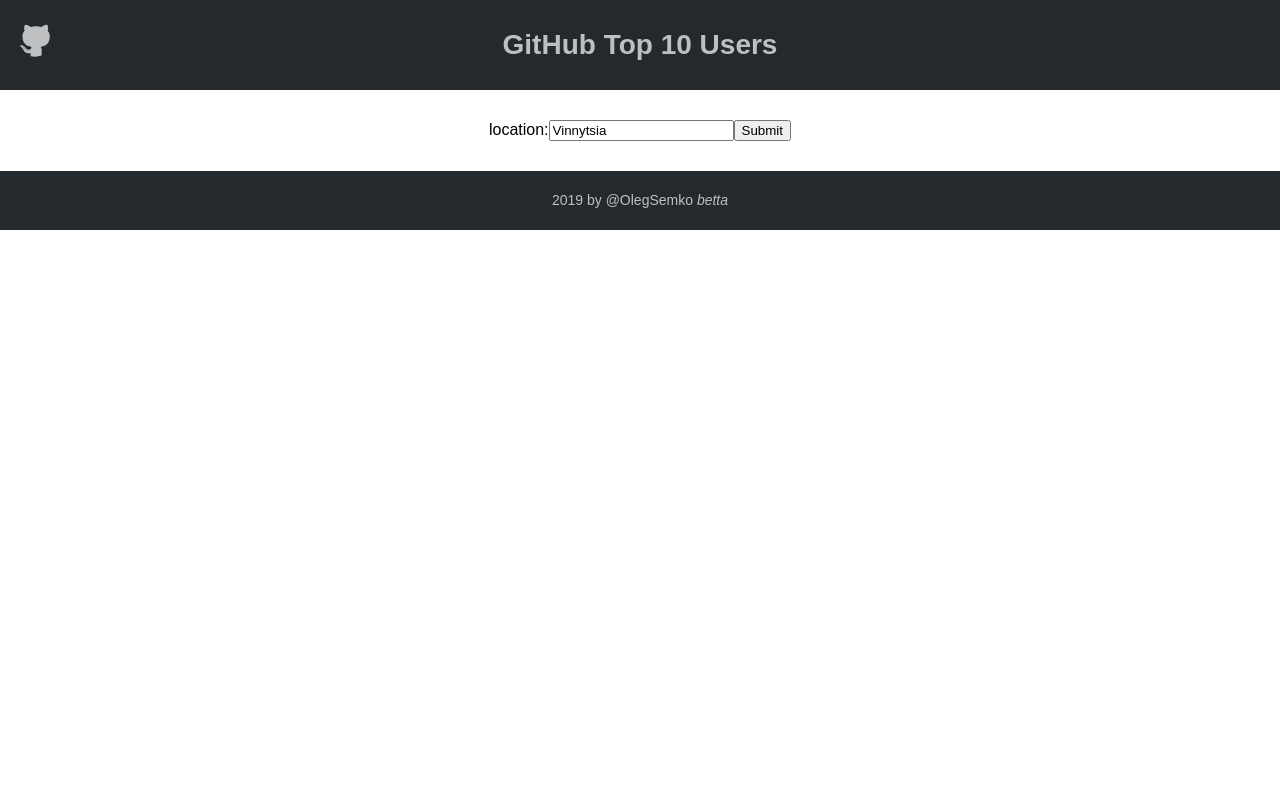
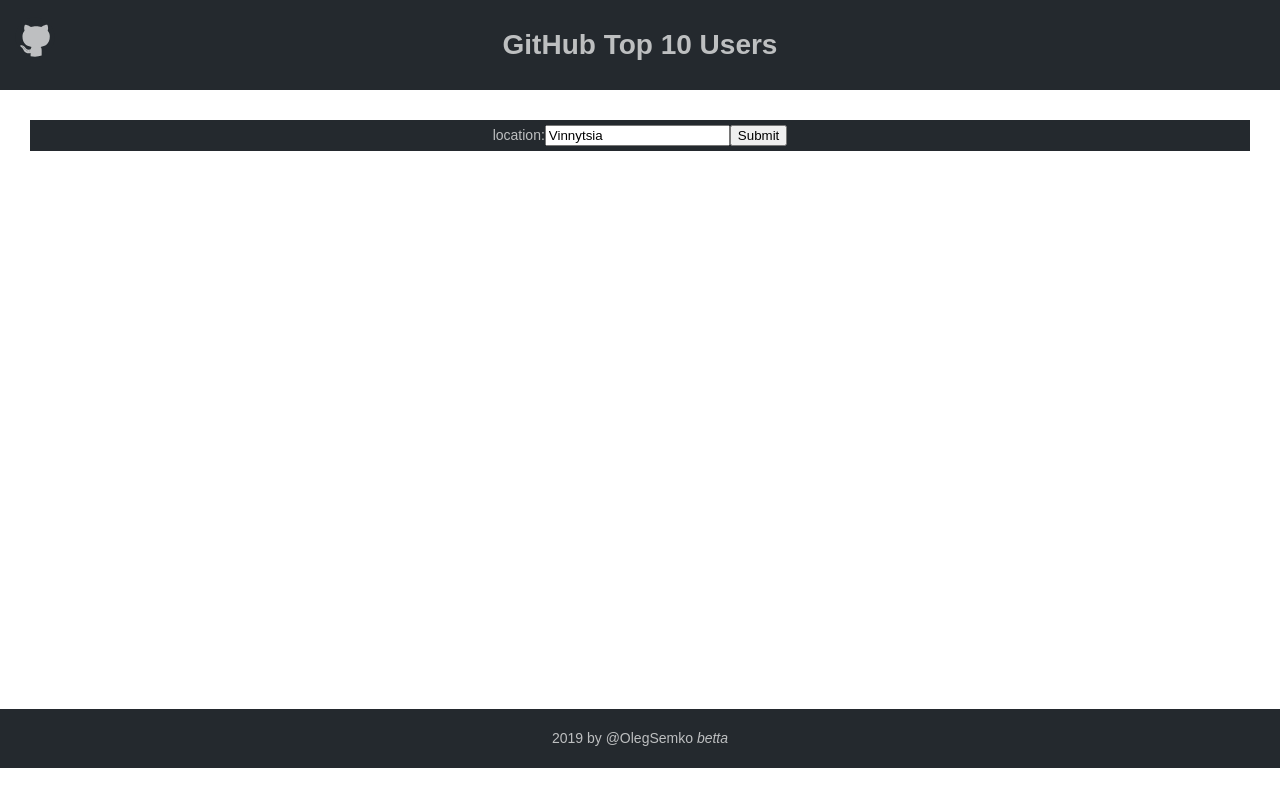
Before and after one commit to OlegSemko/github_user, a React (Create React App) app: page / in a window 1280 px wide. Built offline with nearby package versions, Linux system fonts and the light colour scheme.

Commit message:
footer to the bottom

```diff
--- a/package.json
+++ b/package.json
@@ -2,7 +2,9 @@
   "name": "github_users",
   "version": "0.1.0",
   "private": true,
+  "homepage": "https://OlegSemko.github.io/github_user/",
   "dependencies": {
+    "gh-pages": "^2.1.1",
     "react": "^16.9.0",
     "react-dom": "^16.9.0",
     "react-scripts": "0.9.5"
@@ -12,6 +14,8 @@
     "start": "react-scripts start",
     "build": "react-scripts build",
     "test": "react-scripts test --env=jsdom",
+    "predeploy": "npm run build",
+    "deploy": "gh-pages -d build",
     "eject": "react-scripts eject"
   }
 }
--- a/src/UsersContainer.css
+++ b/src/UsersContainer.css
@@ -1,4 +1,4 @@
-.header, footer {
+.header, footer, .searchForm {
   background-color: #24292e;
   padding: 5px;
   font-size: 14px;
@@ -15,10 +15,7 @@
 
 .main {
   padding: 30px;
-}
-
-.searchForm {
-   text-align: center;
+  min-height: 69.9vh;
 }
 
 .usersContainer {
--- a/src/UsersContainer.js
+++ b/src/UsersContainer.js
@@ -27,7 +27,6 @@
 
   handleSubmit(event) {
     this.state.users.length = 0;
-    console.log(this.state.inputValue);
     this.fetchUsers();
     event.preventDefault();
   }
@@ -36,11 +35,9 @@
     const rawUsers = await fetch(`https://api.github.com/search/users?q=location:${this.state.inputValue}&sort=score&order=desc`);
     const users = await rawUsers.json();
     this.setState({totalCount: users.total_count <= 10 ? users.total_count : 10});
-    console.log(users);
     for (let i = 0; i < (this.state.totalCount); i++) {
       const rawUser = await fetch(`https://api.github.com/users/${users.items[i].login}`);
       const user = await rawUser.json();
-      console.log(user);
       this.usersArr.push(user);
     }
      this.setState({users: this.usersArr});
@@ -80,7 +77,7 @@
               <div className="mailLogo">
                 <img src={mail} alt="mail logo"/>
               </div>
-              <span className="mailText">{el.mail ? <a href={`mailto:${el.email}`}>e-Mail</a> : "not avialable"}</span>
+              <span className="mailText">{el.mail ? <a href={`mailto:${el.email}`}>e-Mail</a> : "private"}</span>
             </div>
             <div>
 
```
Also changed, not shown: 1 other file (tests, documents, lock files or other folders).
